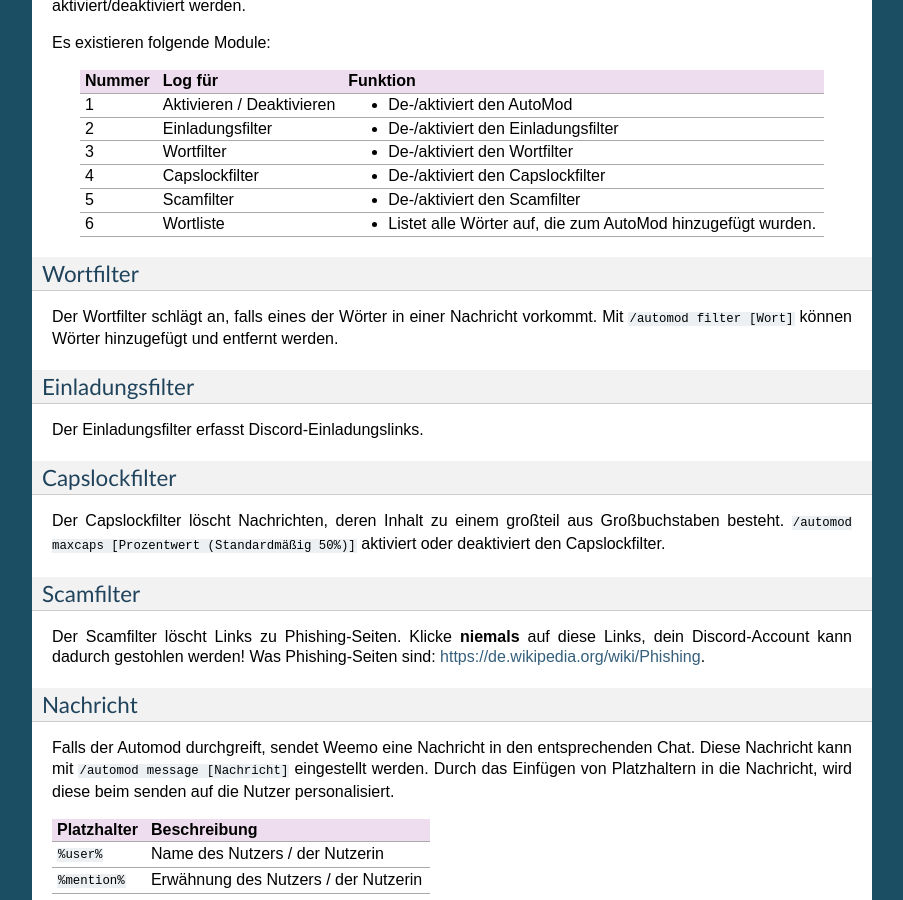
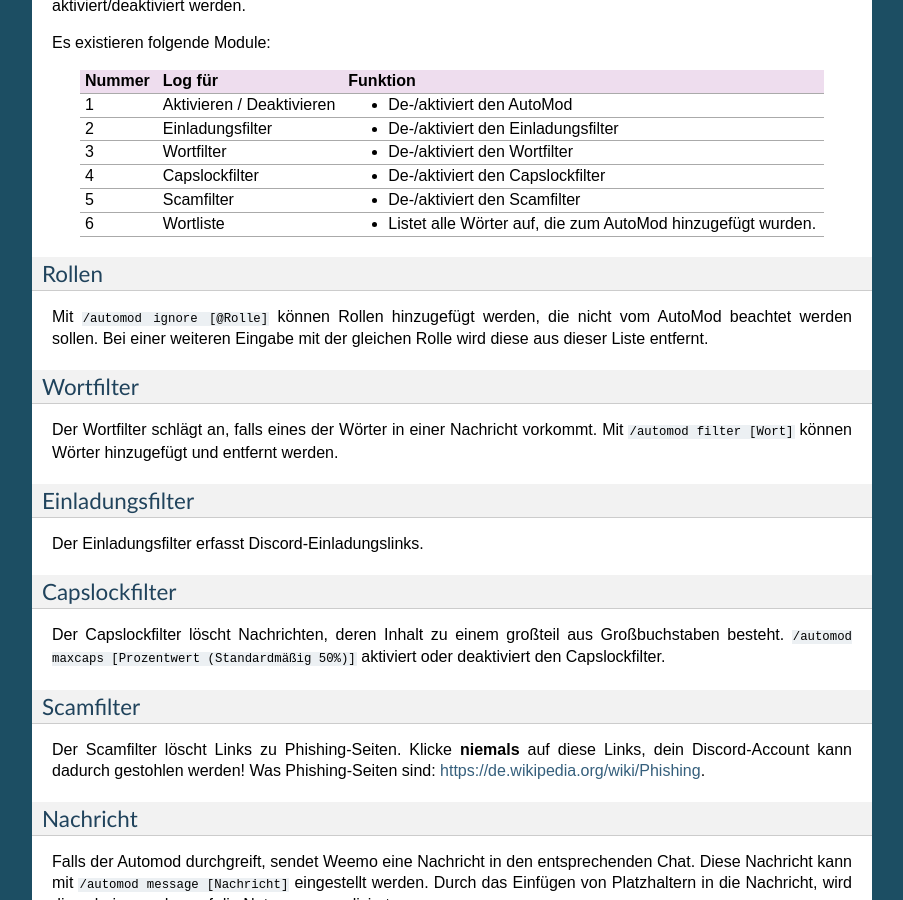
Before and after one commit to niborus/weemo-doc, a Sphinx documentation site: the page built from docs/moderation.rst, in a window 1280 px wide and 900 px high, scrolled down 2920 px. Shown: the whole window, without its empty margins (198-1101 px from the left). Built offline with Sphinx 7.4.7, drawn with Linux system fonts in a browser that asks for light colours; some of the changed text lies outside the part shown.

Commit message:
Update moderation.rst

```diff
--- a/docs/moderation.rst
+++ b/docs/moderation.rst
@@ -122,12 +122,12 @@ Syntax: ``/punishments member <Mitglied>``
 Zeigt die Verwarnungen eines Mitglieds an.
 
 
-Syntax: ``w#punishments id <ID>``
+Syntax: ``/punishments id <ID>``
 
 Zeigt die Verwarnung mit der angegebenen ID an.
 
 
-Syntax: ``w#punishments delete <ID>``
+Syntax: ``/punishments delete <ID>``
 
 Löscht die Verwarnung mit der angegebenen ID.
 
@@ -226,6 +226,13 @@ Es existieren folgende Module:
     "automod maxcaps [Max. Caps]", "Konfiguriert die Prozentanzahl, die eine Nachricht maximal an Caps beinhalten darf."
     "automod message [Nachricht]", "Konfiguriert die Nachricht, die gesendet werden soll, wenn ein Mitglied vom AutoMod verwarnt wird."
 
+
+Rollen
+^^^^^^^^^^^^^^^^
+
+Mit ``/automod ignore [@Rolle]`` können Rollen hinzugefügt werden, die nicht vom AutoMod beachtet werden sollen.
+Bei einer weiteren Eingabe mit der gleichen Rolle wird diese aus dieser Liste entfernt.
+
 Wortfilter
 ^^^^^^^^^^
 
```
